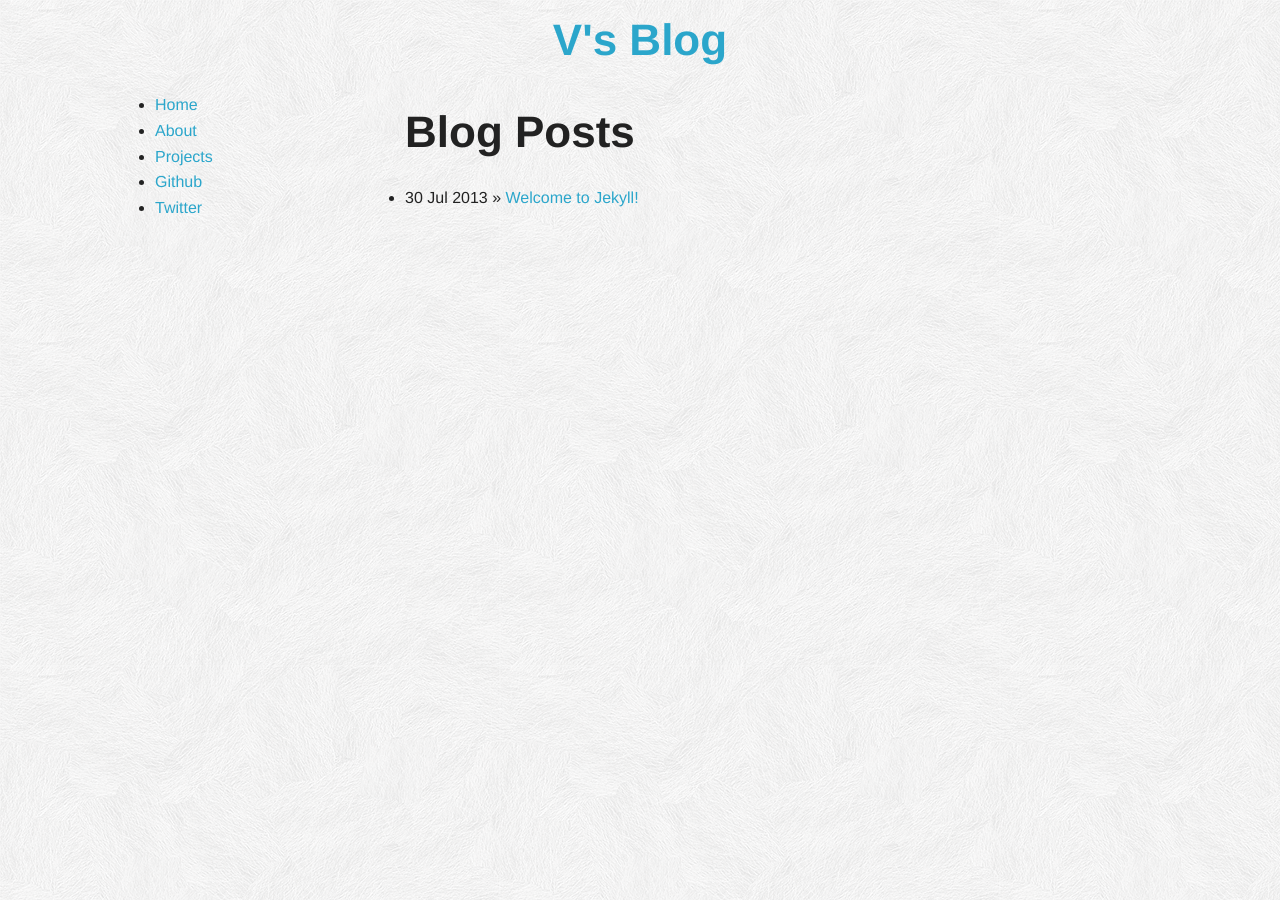
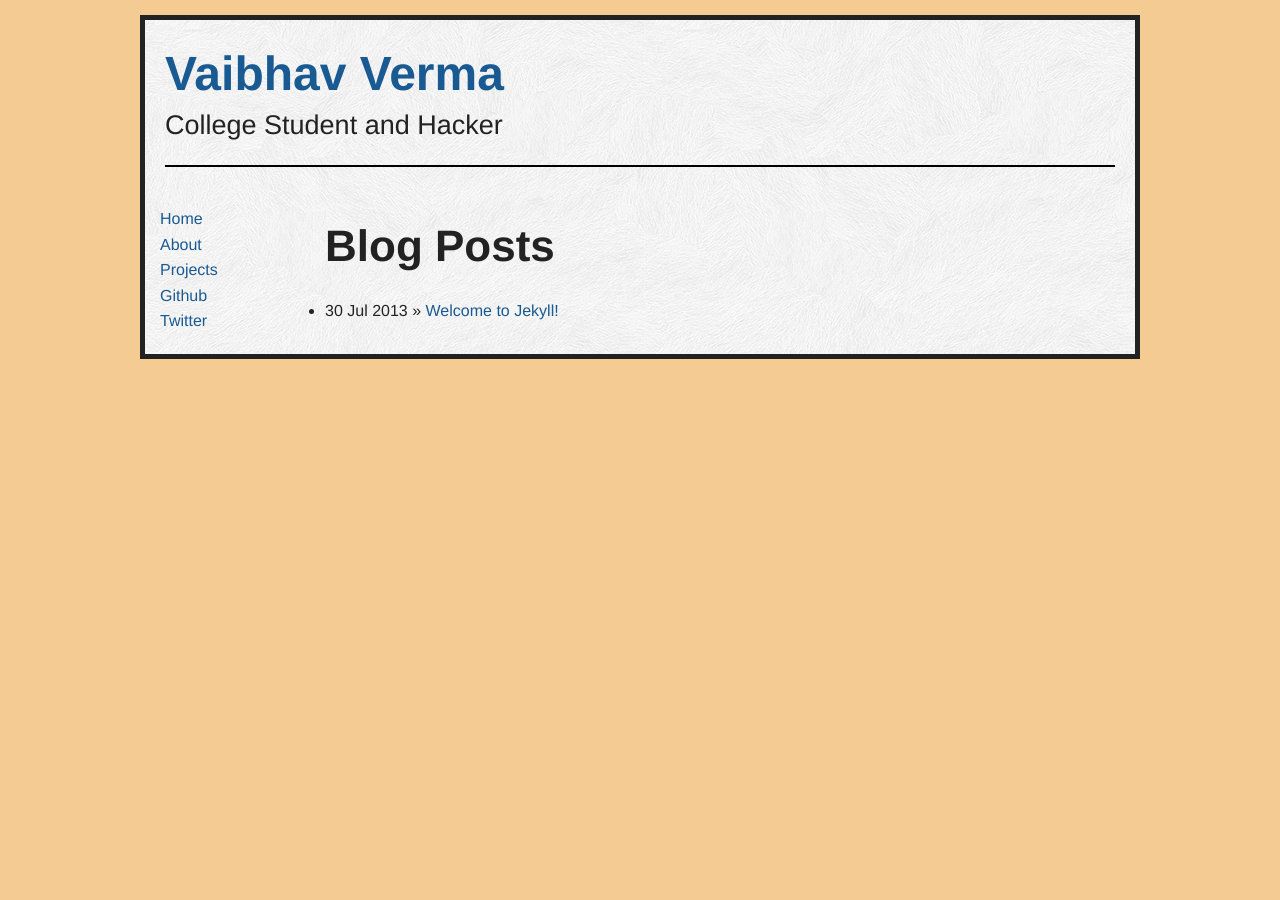
Before and after one commit to v/v.github.io, a Jekyll site: the page built from index.html, in a window 1280 px wide. Built offline with Jekyll 4.4.1, drawn with Linux system fonts in a browser that asks for light colours; Markdown is read by kramdown in place of the engine named in the settings.

Commit message:
Got a design I like

```diff
--- a/_layouts/default.html
+++ b/_layouts/default.html
@@ -21,21 +21,29 @@
 
     </head>
     <body>
-        <div class="row text-center">
-            <h1> <a href="/"> {{ site.name }} </a> </h1>
+        <div class="row">
+            <div class="large-12 wrapper columns">
+                <div class="row top-banner">
+                    <hgroup>
+                        <h1> <a href="/"> Vaibhav Verma </a> </h1>
+                        <h3> College Student and Hacker </h3>
+                    </hgroup>
+                    <hr />
                 </div>
-        <div class="row">
-            <div class="large-3 columns">
-                <ul>
-                    <li> <a href="/home.html"> Home </a> </li>
+                <div class="row content">
+                    <div class="large-2 columns">
+                        <ul class="nav">
+                            <li> <a href="/"> Home </a> </li>
                             <li> <a href="/about.html"> About </a> </li>
                             <li> <a href="/projects.html"> Projects </a> </li>
-                    <li> <a href="http://github.com/vaibhav2614"> Github </a> </li>
+                            <li> <a href="http://github.com/vwritescode"> Github </a> </li>
                             <li> <a href="http://twitter.com/vwritescode"> Twitter </a> </li>
                         </ul>
                     </div>
-            <div class="large-9 columns">
+                    <div class="large-10 columns">
                         {{ content }}
+                    </div>
+                </div>
             </div>
         </div>
     </body>
--- a/css/app.css
+++ b/css/app.css
@@ -1,3 +1,46 @@
 html, body {
+    background: #f4cb92;
+}
+
+a {
+    color: #1a5a92;
+}
+
+div.content {
+    height: 100%;
+}
+
+ul.nav {
+    list-style-type: none;
+}
+
+div.top-banner {
+    padding: 20px;
+}
+
+hr {
+    border-width: 2px 0 0;
+    border-top-color: #000;
+}
+
+img.icon {
+    width: 30px;
+}
+
+hgroup h1, hgroup h3 {
+    margin: 0;
+}
+
+hgroup h1 {
+    font-size: 48px;
+}
+
+hgroup h3 {
+    font-weight: normal;
+}
+
+div.wrapper {
+    border: 5px solid;
+    margin-top: 15px;
     background: url('/img/subtle_white_feathers.png');
 }
```
Lines whose indentation alone changed are shown as unchanged.
